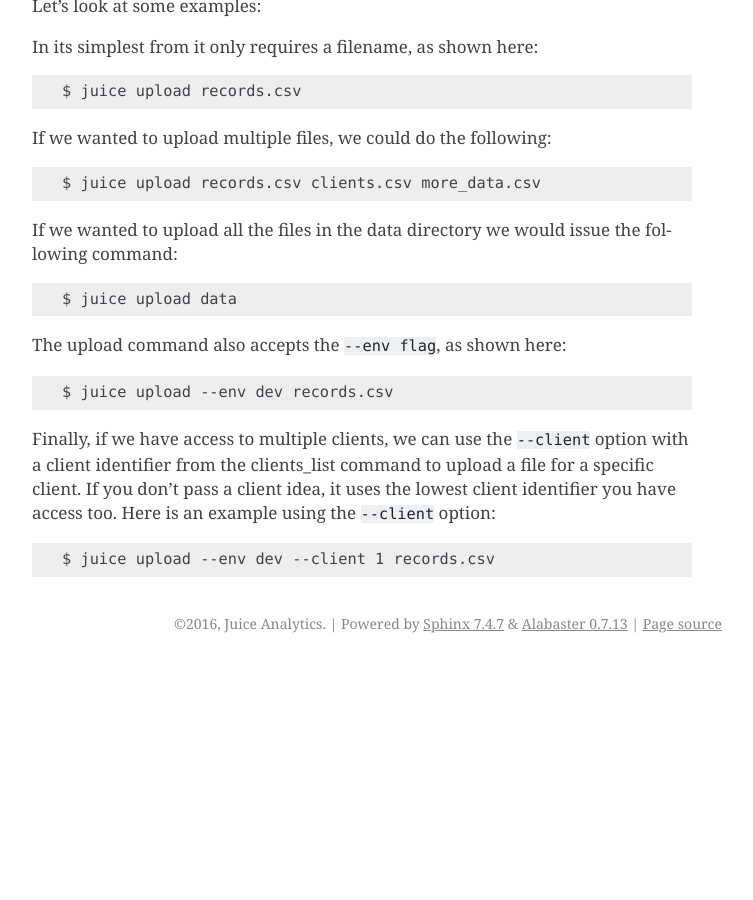
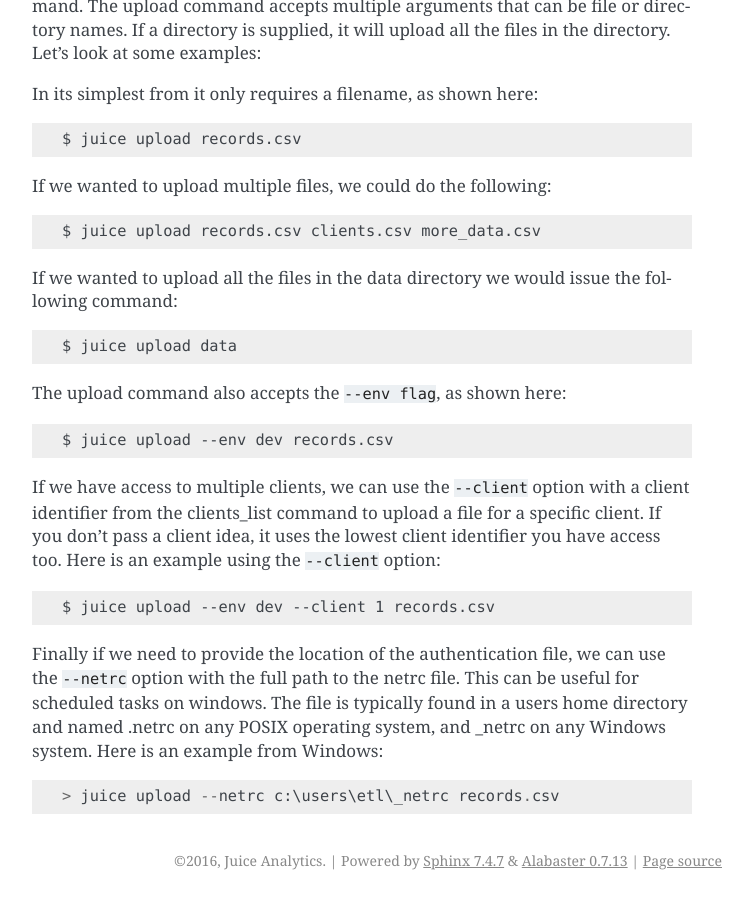
Before and after one commit to juiceinc/juicebox-cli, a Sphinx documentation site: the page built from docs/source/index.rst, in a window 1280 px wide and 900 px high, scrolled down 1678 px. Shown: the whole window, without its empty margins (388-1141 px from the left). Built offline with Sphinx 7.4.7, drawn with Linux system fonts in a browser that asks for light colours; formulas are drawn with MathJax 3; before the commit the page ends 2341 px from its top, so only the background shows below that; some of the changed text lies outside the part shown.

Commit message:
Updating Documentation for --netrc

```diff
--- a/docs/source/index.rst
+++ b/docs/source/index.rst
@@ -35,7 +35,7 @@
 
     $ juice login --env dev user@domain.com
 
-The above command will authenticate us with the 'dev' environment.
+The above command will authenticate us with the 'dev' environment. You only need to repeat the login if you change your target environment, your password has changed, or your token has been invalidated.
 
 Listing Available Clients
 -------------------------
@@ -76,6 +76,10 @@
 
     $ juice upload --env dev records.csv
 
-Finally, if we have access to multiple clients, we can use the ``--client`` option with a client identifier from the clients_list command to upload a file for a specific client. If you don't pass a client idea, it uses the lowest client identifier you have access too. Here is an example using the ``--client`` option::
+If we have access to multiple clients, we can use the ``--client`` option with a client identifier from the clients_list command to upload a file for a specific client. If you don't pass a client idea, it uses the lowest client identifier you have access too. Here is an example using the ``--client`` option::
 
     $ juice upload --env dev --client 1 records.csv
+
+Finally if we need to provide the location of the authentication file, we can use the ``--netrc`` option with the full path to the netrc file.  This can be useful for scheduled tasks on windows. The file is typically found in a users home directory and named .netrc on any POSIX operating system, and _netrc on any Windows system.  Here is an example from Windows::
+
+    > juice upload --netrc c:\users\etl\_netrc records.csv
```
